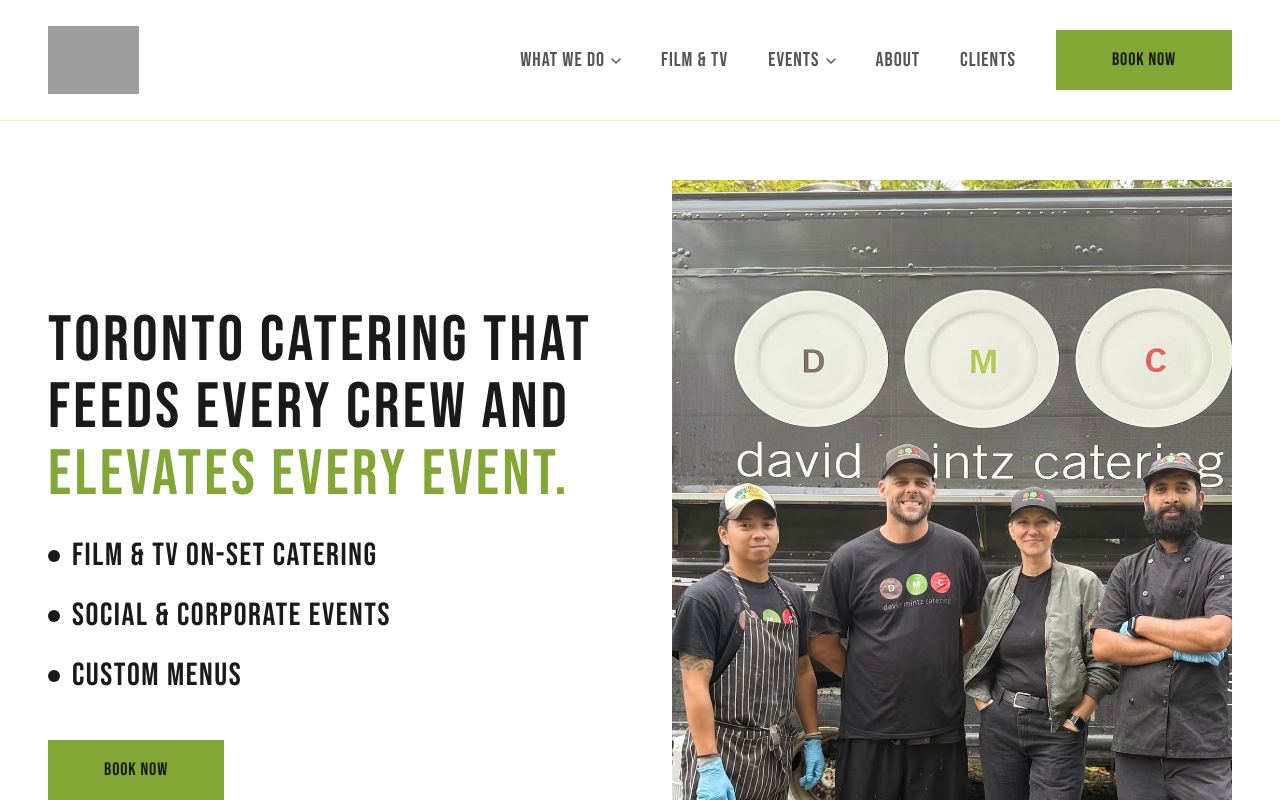
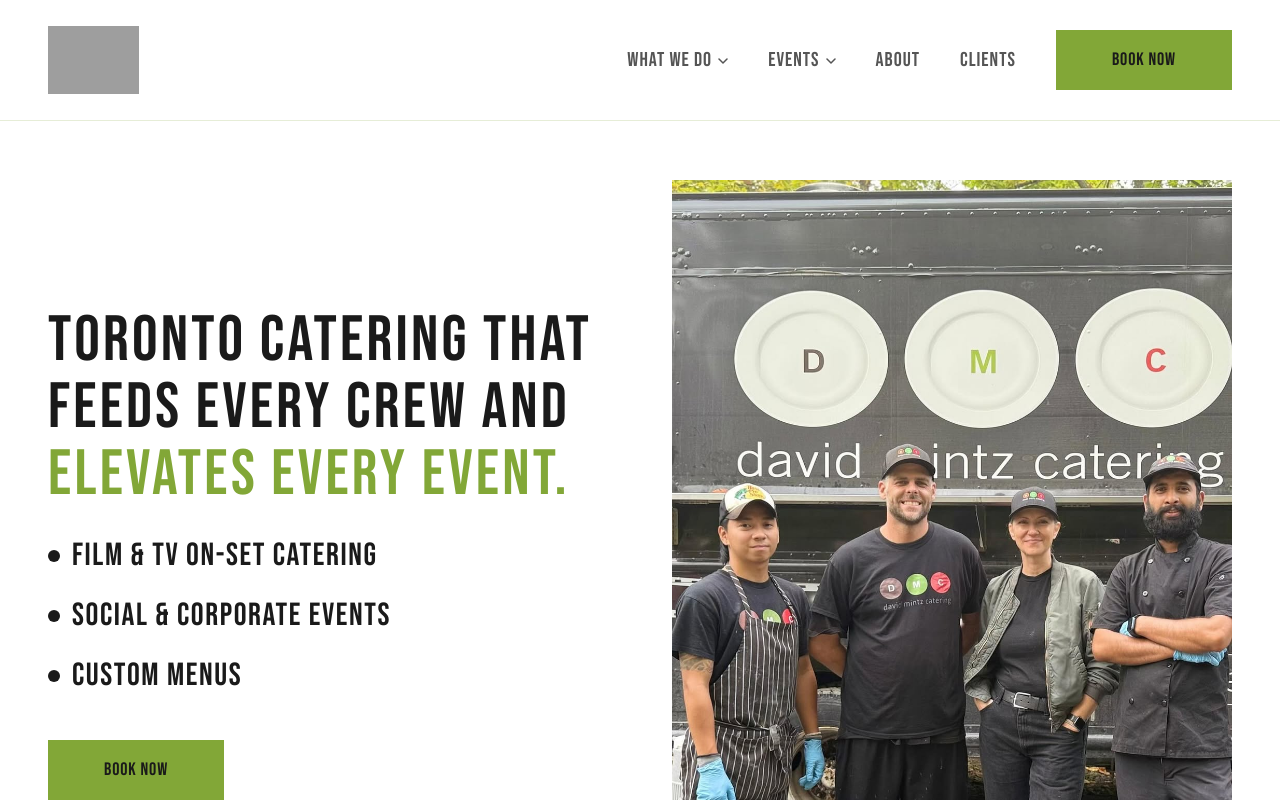
Before and after one commit to webdesignetobicoke/dmcatering, a Next.js app: page / in a window 1280 px wide. Shown: the top 800 px of the page. Built offline with nearby package versions, Linux system fonts and the light colour scheme; grey boxes are pictures that could not be loaded.

Commit message:
Remove Film & TV from navbar

```diff
--- a/components/Navbar.jsx
+++ b/components/Navbar.jsx
@@ -12,7 +12,6 @@
       { label: 'Custom Menus', href: '/custom-menus' },
     ],
   },
-  { label: 'Film & TV', href: '/film-tv' },
   {
     label: 'Events',
     href: '/events',
```
